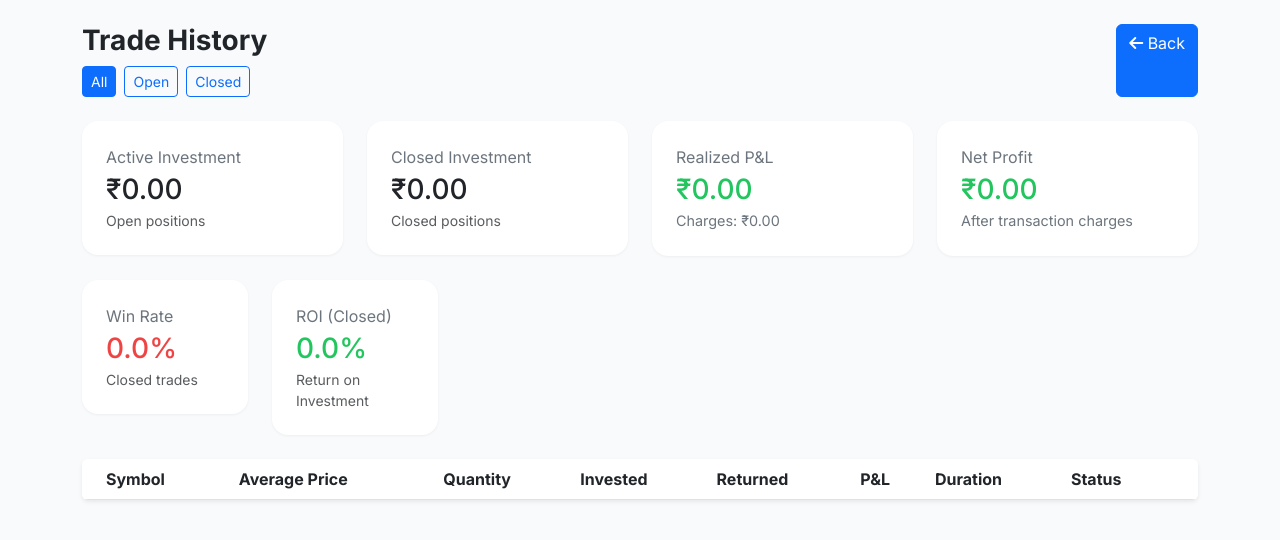
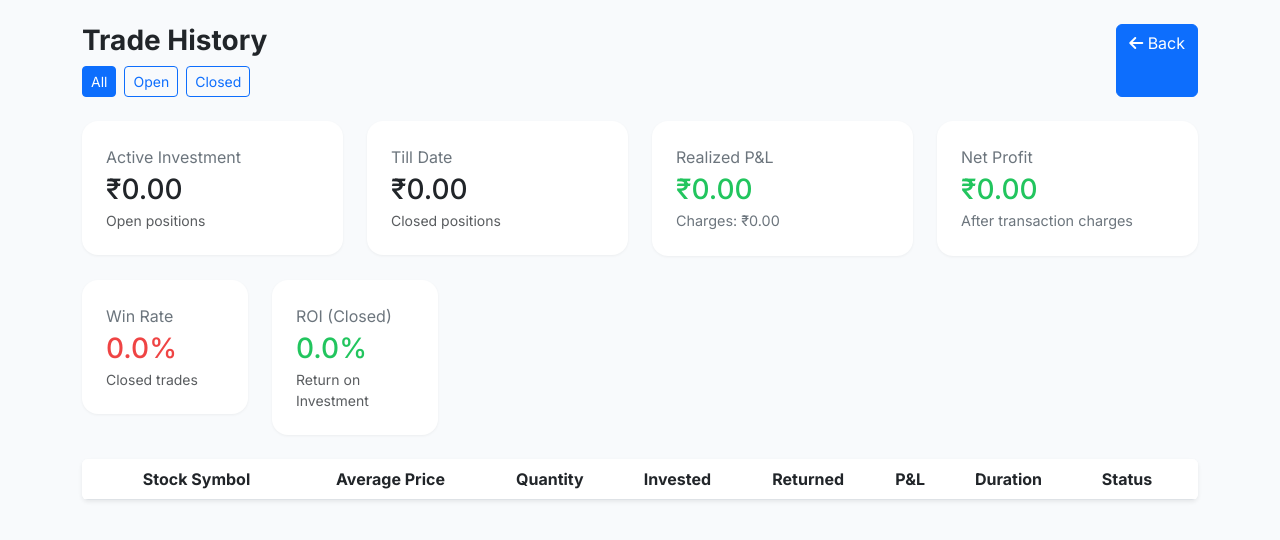
Before and after one commit to okanshuman/Finvasia-AnshumanSureshot, a Flask app: page /trades in a window 1280 px wide. Shown: the top 540 px of the page. Run offline with Flask 3, Linux system fonts and the light colour scheme; data that the repository does not hold is empty; parts of the project's set-up code (start-up, migrations or seed data) failed here and were passed over; some libraries are stand-ins or nearby versions.

Commit message:
Formatted page

```diff
--- a/templates/trades.html
+++ b/templates/trades.html
@@ -10,7 +10,7 @@
     <link href="https://fonts.googleapis.com/css2?family=Inter:wght@300;400;500;600;700&display=swap" rel="stylesheet">
     <link rel="stylesheet" href="https://cdnjs.cloudflare.com/ajax/libs/font-awesome/6.4.2/css/all.min.css">
 
-   <style>
+    <style>
         :root {
             --primary: #6366f1;
             --primary-hover: #4f46e5;
@@ -108,6 +108,16 @@
             position: absolute;
             right: 10px;
         }
+
+        th:not(:first-child),
+        td:not(:first-child) {
+            text-align: center;
+        }
+
+        th:first-child,
+        td:first-child {
+            text-align: center;
+        }
     </style>
 </head>
 
@@ -138,7 +148,7 @@
             </div>
             <div class="col-12 col-md-6 col-xl-3">
                 <div class="stat-card">
-                    <div class="text-secondary mb-1">Closed Investment</div>
+                    <div class="text-secondary mb-1">Till Date</div>
                     <div class="h3 mb-0" id="closed-investment">-</div>
                     <div class="text-muted small mt-1">Closed positions</div>
                 </div>
@@ -179,7 +189,7 @@
                     <table class="table table-hover align-middle mb-0">
                         <thead class="bg-primary-50">
                             <tr>
-                                <th class="ps-4">Symbol</th>
+                                <th class="ps-4">Stock Symbol</th>
                                 <th>Average Price</th>
                                 <th>Quantity</th>
                                 <th>Invested</th>
```
